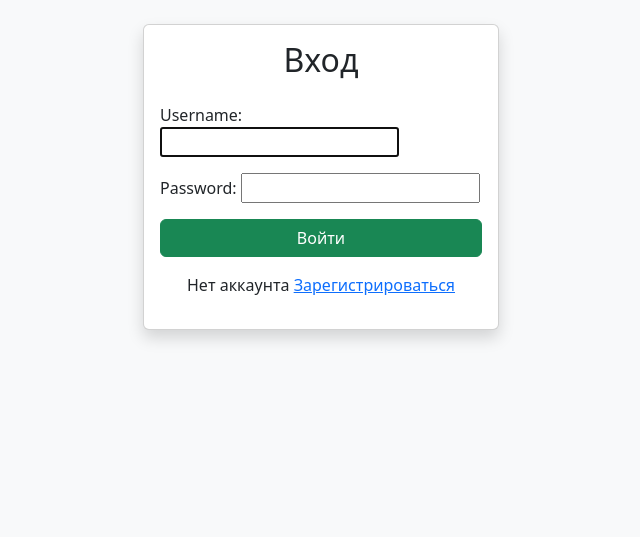
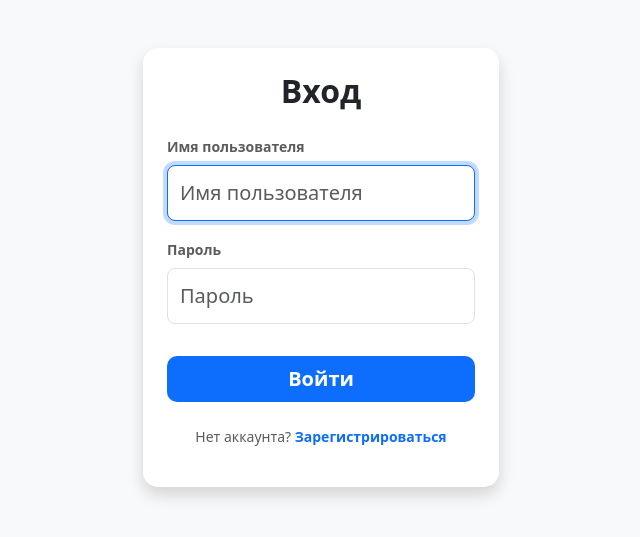
Before and after one commit to resassance/url-shortener, a Django app: page /login/ in a window 1280 px wide. Shown: the part 56-593 px from the top of the page, without its empty margins (319-959 px from the left). Run offline with Django 5.2, Linux system fonts and the light colour scheme.

Commit message:
Улучшена верстка и логика кодов и счетчика

```diff
--- a/links/forms.py
+++ b/links/forms.py
@@ -1,20 +1,37 @@
 from django import forms
-from django.contrib.auth.forms import UserCreationForm
+from django.contrib.auth.forms import UserCreationForm, AuthenticationForm
 from django.contrib.auth.models import User
 from .models import Link
 
 class RegisterForm(UserCreationForm):
-    class Meta:
-        model = User
-        fields = ['username']
+    def __init__(self, *args, **kwargs):
+        super().__init__(*args, **kwargs)
+        self.fields['username'].label = "Имя пользователя"
+        self.fields['username'].help_text = ""
+        self.fields['password1'].label = "Пароль"
+        self.fields['password2'].label = "Пароль еще раз"
+        for field in self.fields.values():
+            field.widget.attrs.update({'class': 'form-control', 'placeholder': field.label})
+
+class LoginForm(AuthenticationForm):
+    def __init__(self, *args, **kwargs):
+        super().__init__(*args, **kwargs)
+        self.fields['username'].label = "Имя пользователя"
+        self.fields['password'].label = "Пароль"
+        for field in self.fields.values():
+            field.widget.attrs.update({
+                'class': 'form-control form-control-lg',
+                'placeholder': field.label
+            })
 
 class LinkForm(forms.ModelForm):
     class Meta:
         model = Link
         fields = ['original_url']
+        labels = {'original_url': ''}
         widgets = {
             'original_url': forms.URLInput(attrs={
-                'class': 'form-control',
-                'placeholder': 'Вставьте ссылку',
+                'class': 'form-control form-control-lg',
+                'placeholder': 'Вставьте длинную ссылку здесь',
             })
         }
--- a/links/templates/links/base.html
+++ b/links/templates/links/base.html
@@ -5,6 +5,13 @@
     <meta name="viewport" content="width=device-width, initial-scale=1.0">
     <title>Сокращатель ссылок</title>
     <link href="https://cdn.jsdelivr.net/npm/bootstrap@5.3.0/dist/css/bootstrap.min.css" rel="stylesheet">
+    <style>
+        body { background-color: #f8f9fa; }
+        .card { border: none; border-radius: 12px; }
+        .btn-primary { background-color: #0d6efd; border: none; padding: 10px 20px; border-radius: 8px; }
+        .form-control { border-radius: 8px; padding: 12px; border: 1px solid #dee2e6; }
+        .form-control:focus { box-shadow: 0 0 0 0.25rem rgba(13, 110, 253, 0.25); border-color: #0d6efd; }
+    </style>
 </head>
 <body class="bg-light">
     <nav class="navbar navbar-expand-lg navbar-dark bg-primary mb-4">
--- a/links/templates/links/login.html
+++ b/links/templates/links/login.html
@@ -1,17 +1,26 @@
 {% extends 'links/base.html' %}
 
 {% block content %}
-<div class="row justify-content-center">
+<div class="row justify-content-center mt-5">
     <div class="col-md-4">
-        <div class="card shadow">
-            <div class="card-body">
-                <h2 class="card-title text-center mb-4">Вход</h2>
+        <div class="card shadow border-0" style="border-radius: 15px;">
+            <div class="card-body p-4">
+                <h2 class="text-center mb-4 fw-bold">Вход</h2>
                 <form method="post">
                     {% csrf_token %}
-                    {{ form.as_p }}
-                    <button type="submit" class="btn btn-success w-100">Войти</button>
+                    {% for field in form %}
+                        <div class="mb-3">
+                            <label class="form-label small fw-bold text-muted">{{ field.label }}</label>
+                            {{ field }}
+                        </div>
+                    {% endfor %}
+                    <button type="submit" class="btn btn-primary w-100 py-2 fs-5 fw-bold mt-3" style="border-radius: 10px;">
+                        Войти
+                    </button>
                 </form>
-                <p class="mt-3 text-center">Нет аккаунта <a href="{% url 'register' %}">Зарегистрироваться</a></p>
+                <div class="text-center mt-4">
+                    <p class="text-muted small">Нет аккаунта? <a href="{% url 'register' %}" class="text-decoration-none fw-bold">Зарегистрироваться</a></p>
+                </div>
             </div>
         </div>
     </div>
--- a/url_shortener/settings.py
+++ b/url_shortener/settings.py
@@ -116,3 +116,6 @@ USE_TZ = True
 # https://docs.djangoproject.com/en/6.0/howto/static-files/
 
 STATIC_URL = 'static/'
+
+LOGIN_REDIRECT_URL = 'index'
+LOGOUT_REDIRECT_URL = 'index'
--- a/url_shortener/urls.py
+++ b/url_shortener/urls.py
@@ -2,10 +2,14 @@ from django.contrib import admin
 from django.urls import path, include
 from django.contrib.auth import views as auth_views
 from links import views as links_views
+from links.forms import LoginForm
 
 urlpatterns = [
     path('admin/', admin.site.urls),
-    path('login/', auth_views.LoginView.as_view(template_name='links/login.html'), name='login'),
+    path('login/', auth_views.LoginView.as_view(
+        template_name='links/login.html',
+        authentication_form=LoginForm
+    ), name='login'),
     path('logout/', auth_views.LogoutView.as_view(), name='logout'),
     path('', include('links.urls')),
 ]
```
Also changed, not shown: links/templates/links/index.html (+6 -6 lines), links/views.py (+14 -5 lines).
